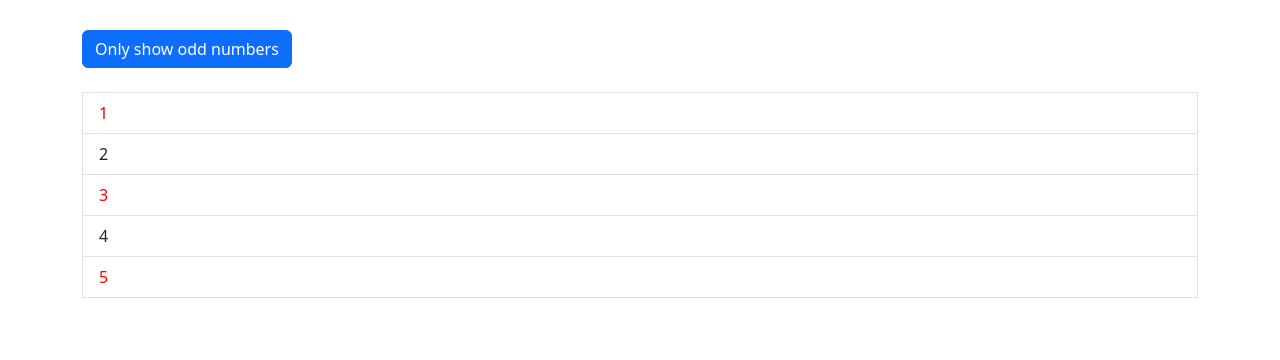
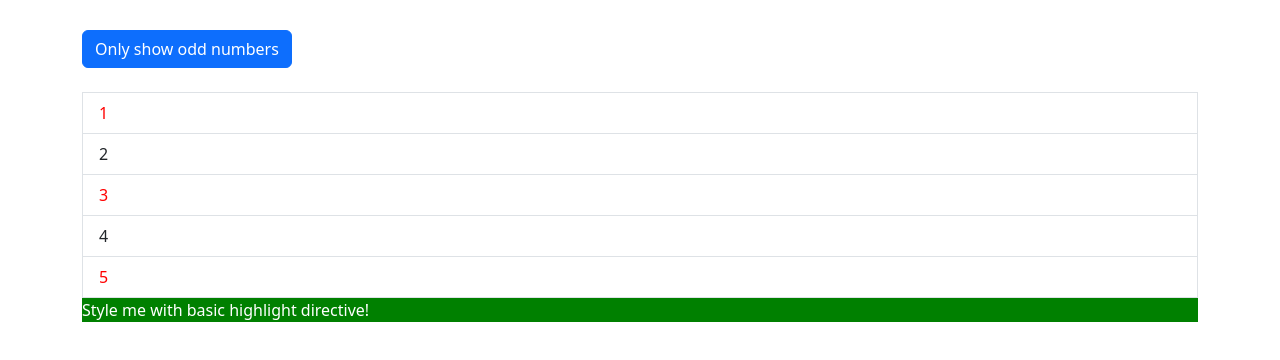
Before and after one commit to hvictorleite/first-app, an Angular app: page / in a window 1280 px wide. Shown: the top 360 px of the page. Built offline with nearby package versions, Linux system fonts and the light colour scheme.

Commit message:
Creating a custom directive

```diff
--- a/src/app/app.component.html
+++ b/src/app/app.component.html
@@ -27,6 +27,7 @@
       <!-- <ng-template [ngIf]="onlyOdd">
         <p>Only odd</p>
       </ng-template> -->
+      <p appBasicHighlight>Style me with basic highlight directive!</p>
     </div>
   </div>
 </div>
--- a/src/app/app.module.ts
+++ b/src/app/app.module.ts
@@ -2,12 +2,14 @@
 import { NgModule } from '@angular/core';
 import { FormsModule } from '@angular/forms';
 
+import { AppComponent } from './app.component';
 
-import { AppComponent } from './app.component';
+import { BasicHighLightDirective } from './basic-highlight/basic-highlight.directive';
 
 @NgModule({
   declarations: [
-    AppComponent
+    AppComponent,
+    BasicHighLightDirective
   ],
   imports: [
     BrowserModule,
--- /dev/null
+++ b/src/app/basic-highlight/basic-highlight.directive.ts
@@ -0,0 +1,11 @@
+import { Directive, ElementRef } from "@angular/core";
+
+@Directive({
+  selector: '[appBasicHighlight]'
+})
+export class BasicHighLightDirective {
+  constructor(private elementRef: ElementRef) {
+    this.elementRef.nativeElement.style.color = 'white';
+    this.elementRef.nativeElement.style.backgroundColor = 'green';
+  }
+}
```
